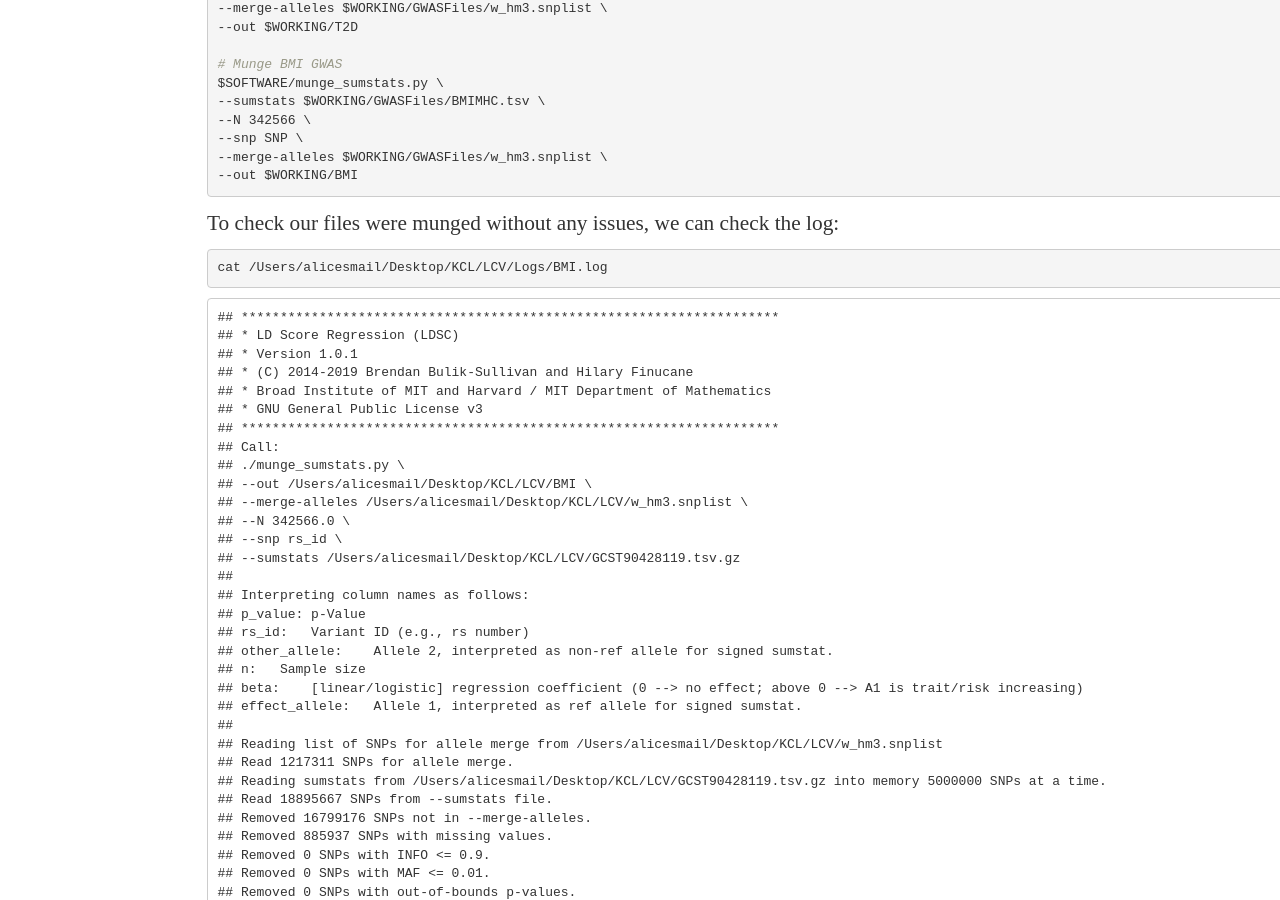
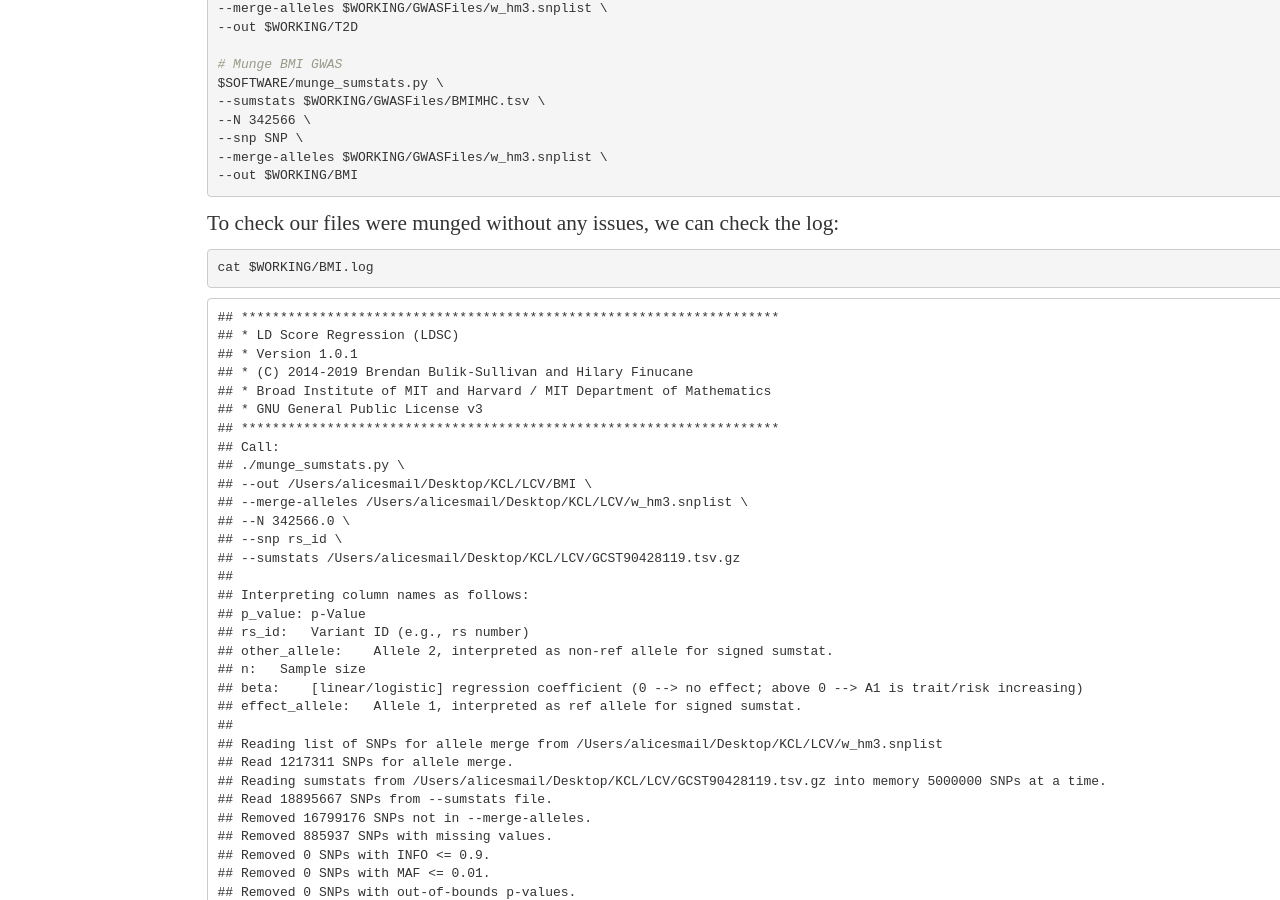
Before and after one commit to alicesmail12/alicesmail12.github.io, a Jekyll site: the page Genetics/_posts/2024-06-18-Genetic-Correlation-Using-LDSC.html, which Jekyll copies as it is, in a window 1280 px wide and 900 px high, scrolled down 4428 px. Built offline with Jekyll 4.4.1, drawn with Linux system fonts in a browser that asks for light colours; some web fonts are replaced; some of the changed text lies outside the part shown.

Commit message:
Update 2024-06-18-Genetic-Correlation-Using-LDSC.html

```diff
--- a/Genetics/_posts/2024-06-18-Genetic-Correlation-Using-LDSC.html
+++ b/Genetics/_posts/2024-06-18-Genetic-Correlation-Using-LDSC.html
@@ -514,7 +514,7 @@
 --out $WORKING/BMI</code></pre>
 <p>To check our files were munged without any issues, we can check the
 log:</p>
-<pre class="bash"><code>cat /Users/alicesmail/Desktop/KCL/LCV/Logs/BMI.log</code></pre>
+<pre class="bash"><code>cat $WORKING/BMI.log</code></pre>
 <pre><code>## *********************************************************************
 ## * LD Score Regression (LDSC)
 ## * Version 1.0.1
@@ -605,7 +605,7 @@
 </li>
 </ul>
 <p>The log output for this function gives contains our results:</p>
-<pre class="bash"><code>cat /Users/alicesmail/Desktop/KCL/LCV/Logs/BMI_T2D.log</code></pre>
+<pre class="bash"><code>cat $WORKING/BMI_T2D.log</code></pre>
 <pre><code>## *********************************************************************
 ## * LD Score Regression (LDSC)
 ## * Version 1.0.1
```
